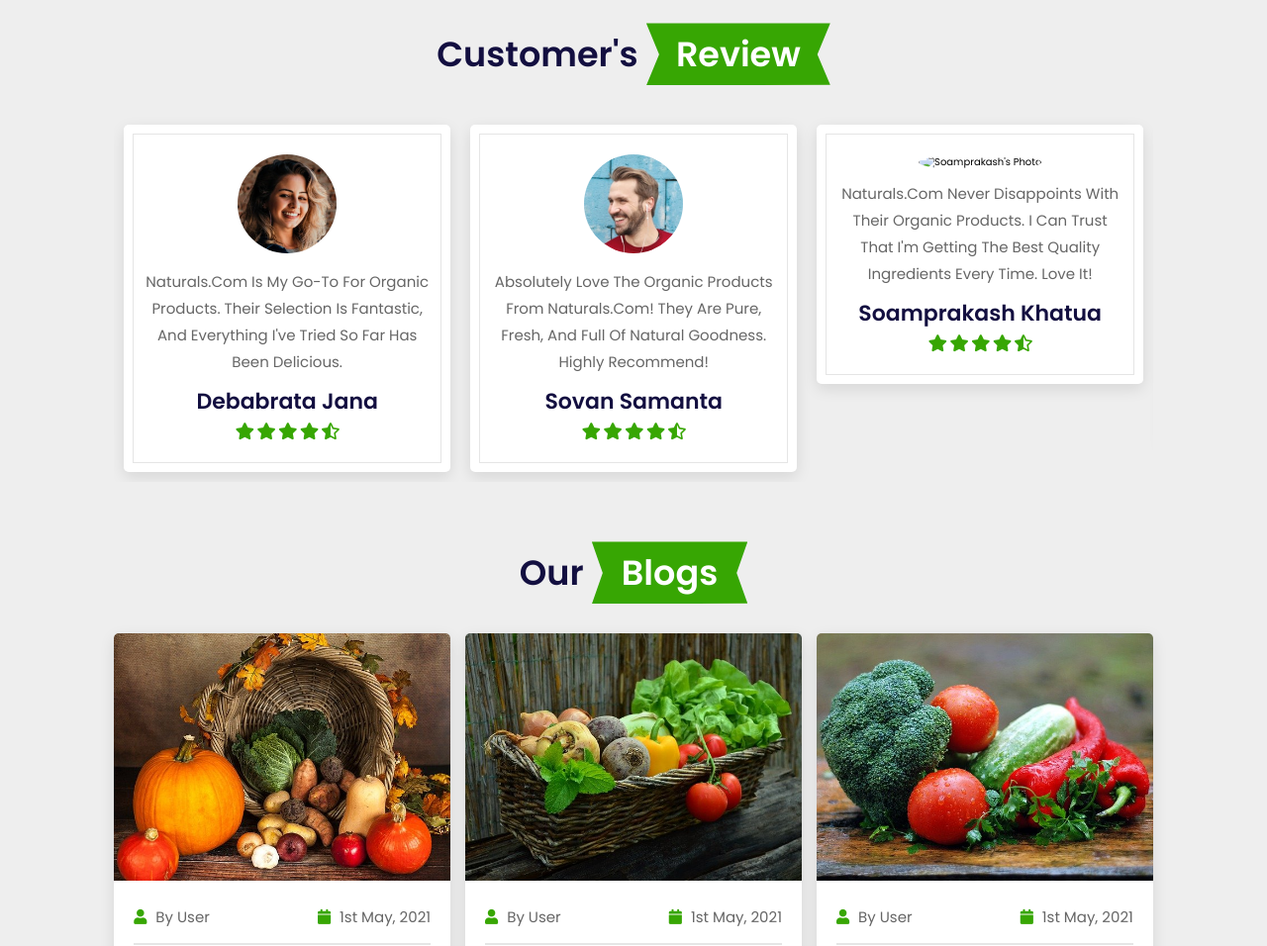
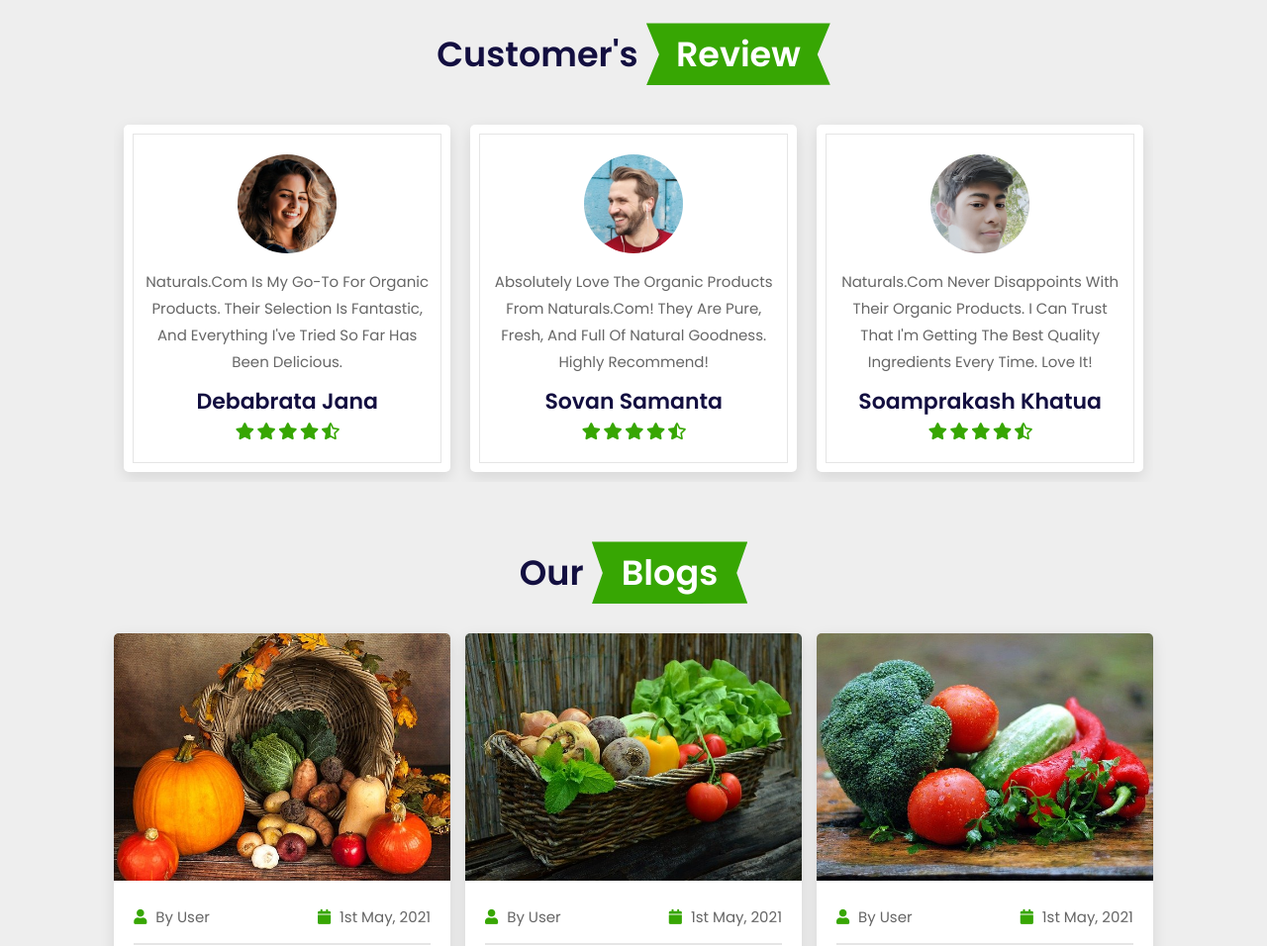
Before and after one commit to prakashsoam/Naturals-Organic-Products-Website, a plain HTML site: page index.html in a window 1280 px wide. Shown: the part 3054-4010 px from the top of the page at 99% size. Drawn offline with nearby package versions, Linux system fonts and the light colour scheme.

Commit message:
Update index.html

```diff
--- a/index.html
+++ b/index.html
@@ -343,7 +343,7 @@
             </div>
 
             <div class="swiper-slide box">
-                <img src="image/my photo 1.png" alt="soamprakash's photo">
+                <img src="image/my-photo.png" alt="soamprakash's photo">
                 <p>Naturals.com never disappoints with their organic products. I can trust that I'm getting the best quality ingredients every time. Love it!</p>
                 <h3>Soamprakash Khatua</h3>
                 <div class="stars">
```
